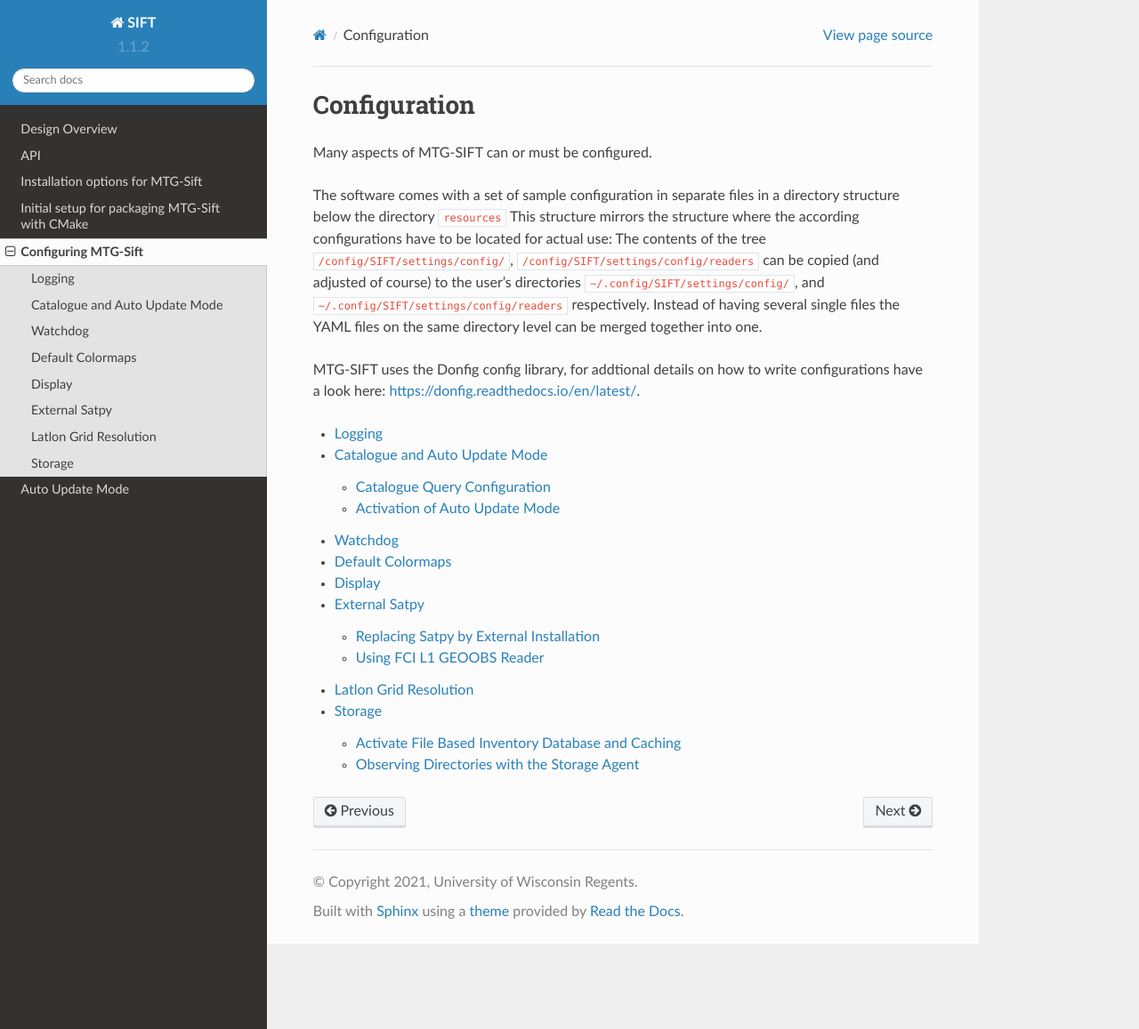
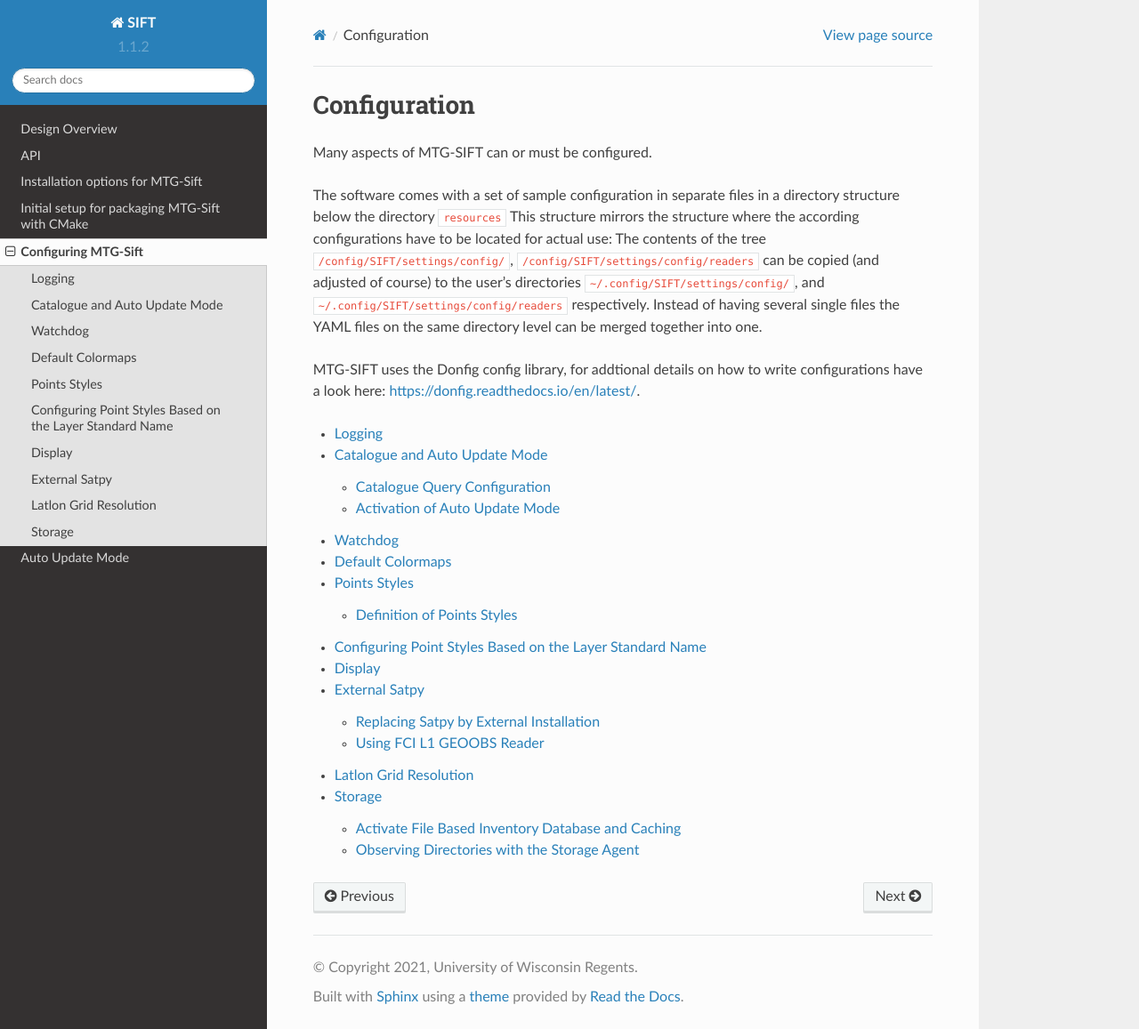
Before and after one commit to ssec/sift, a Sphinx documentation site: the page built from doc/source/configuration.rst, in a window 1280 px wide and 1157 px high. Shown: the whole window at 89% size. Built offline with Sphinx 7.4.7 and the Read the Docs theme 2.0.0, drawn with Linux system fonts in a browser that asks for light colours; some of the changed lines change nothing that is shown.

Commit message:
Document styling of POINTS data display

```diff
--- /dev/null
+++ b/doc/source/configuration-points_styles.rst
@@ -0,0 +1,67 @@
+Points Styles
+-------------
+
+Definition of Points Styles
+===========================
+
+Named point styles are defined below the setting ``point_styles``. They follow
+the conventions of SVG/HTML styling (see https://www.w3.org/TR/SVG/styling.html
+and https://www.w3.org/TR/SVG/painting.html) but only a small subset is
+supported (yet)::
+
+    point_styles:
+      STYLE_NAME:
+        symbol: SYMBOL_NAME
+        size: LENGTH_DEFINITON
+        fill: COLOR
+        stroke: COLOR
+        stroke-width: LENGTH_DEFINITON
+
+where
+
+- ``STYLE_NAME`` is an arbitrary name for the marker style to be defined
+- ``SYMBOL_NAME`` is one of ``disc``, ``arrow``, ``ring``, ``clobber``,
+  ``square``, ``diamond``, ``vbar``, ``hbar``, ``cross``, ``tailed_arrow``,
+  ``x``, ``triangle_up``, ``triangle_down``, ``star``
+- ``LENGTH_DEFINITON`` is a number directly followed by one of the units ``px``
+  or ``%`` which controls, whether the value is interpreted in screen pixels or
+  relative to the scene, i.e. zoom level dependant
+- ``COLOR`` is a string recognized by the underlying Vispy library (see
+  http://vispy.org/color.html#vispy.color.Color), i.e., something like ``black``
+  or ``yellow`` or a hexadecimal representation of an RGB or RGBA value
+  introduced by '``#``' (e.g., ``'#00FF0080'`` is semitransparent green). Note,
+  that in the latter case the string *must be quoted* to prevent the
+  configuration parser from interpreting the  '``#``' as begin of a comment.
+
+All styling settings are optional, for missing ones a predefined default is
+chosen.
+
+**Example**
+
+The following would be an explicit definition of the default marker style::
+
+    point_styles:
+      red_empty_cross:
+        symbol: cross
+        size: 9px
+        fill: '#00000000'
+        stroke: white
+        stroke-width: 1px
+
+Configuring Point Styles Based on the Layer Standard Name
+---------------------------------------------------------
+
+Analogous to the default colormap configuration the style of the markers used to
+render a dataset can (and - since there are no default definitions in the
+MTG-SIFT's internal *Guidebook* for this - should) be configured by associating a
+named points style to the standard name of each points data layer::
+
+    default_point_styles:
+      STANDARD_NAME_1: STYLE_NAME_1
+      STANDARD_NAME_2: STYLE_NAME_2
+      ...
+
+**Example** ::
+
+    default_colormaps:
+      observed_lmk_locations_ir_105: red_empty_cross
--- a/doc/source/configuration.rst
+++ b/doc/source/configuration.rst
@@ -23,6 +23,7 @@
    Catalogue and Auto Update Mode <configuration-catalogue-auto_update_mode.rst>
    Watchdog <configuration-watchdog.rst>
    Default Colormaps <configuration-default_colormaps.rst>
+   Points Styles <configuration-points_styles.rst>
    Display <configuration-display.rst>
    External Satpy <configuration-external_satpy.rst>
    Latlon Grid Resolution <configuration-latlon-grid-resolution.rst>
```
